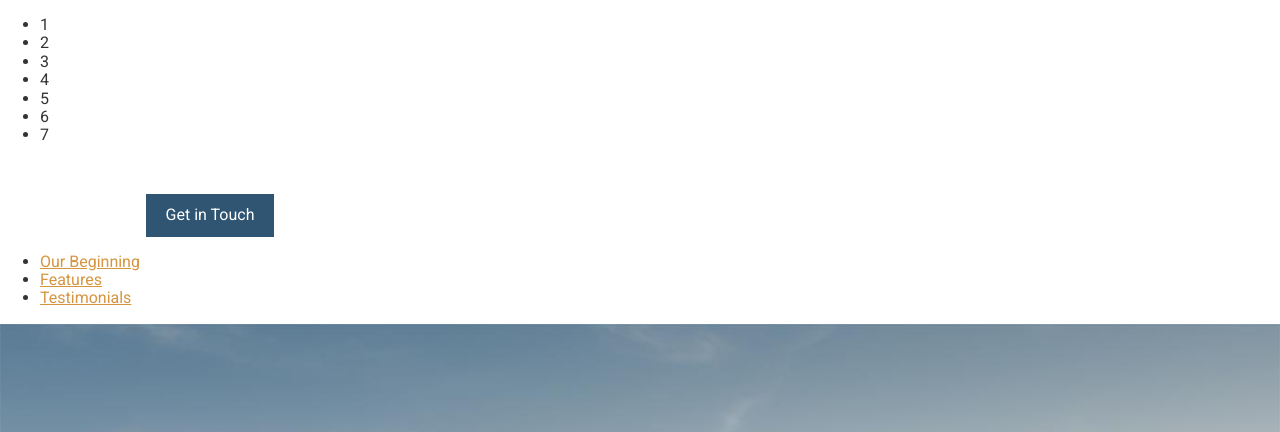
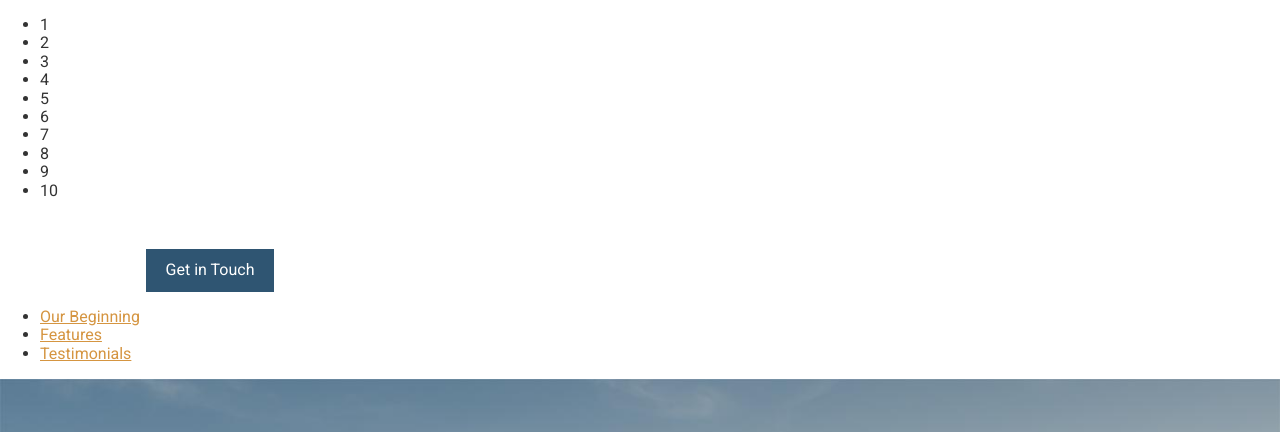
Before and after one commit to EFI131/travel-site, a website: page app/index.html in a window 1280 px wide. Shown: the top 432 px of the page. Drawn offline with Linux system fonts and the light colour scheme.

Commit message:
completed cout to 10

```diff
--- a/app/index.html
+++ b/app/index.html
@@ -19,9 +19,9 @@
         <li>5</li>
         <li>6</li>
         <li>7</li>
-        <!--li>8</li>
+        <li>8</li>
         <li>9</li>
-        <li>10</li  -->
+        <li>10</li>
     </ul>
     <header>
         <img src="assets/images/icons/clear-view-escapes.svg">
```
